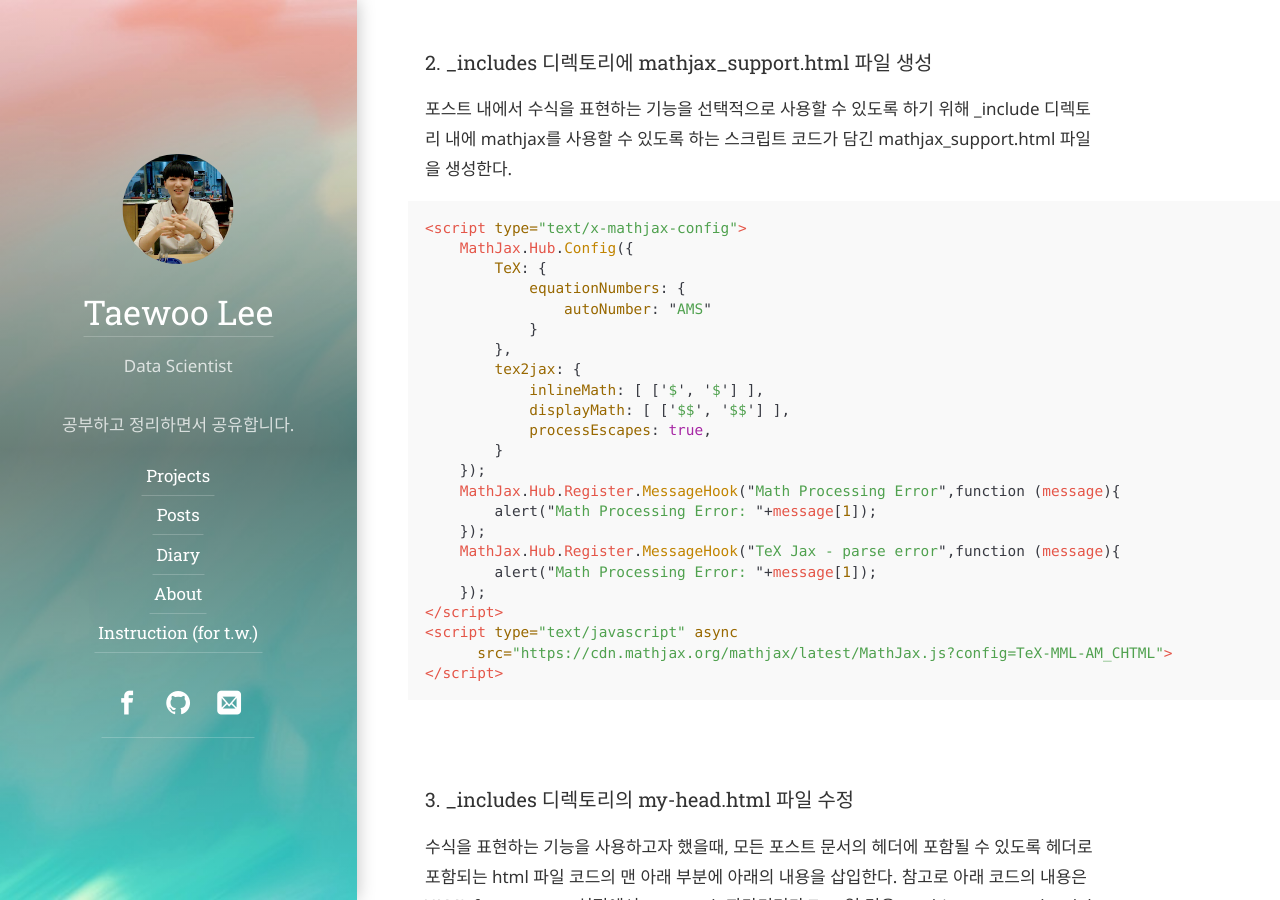
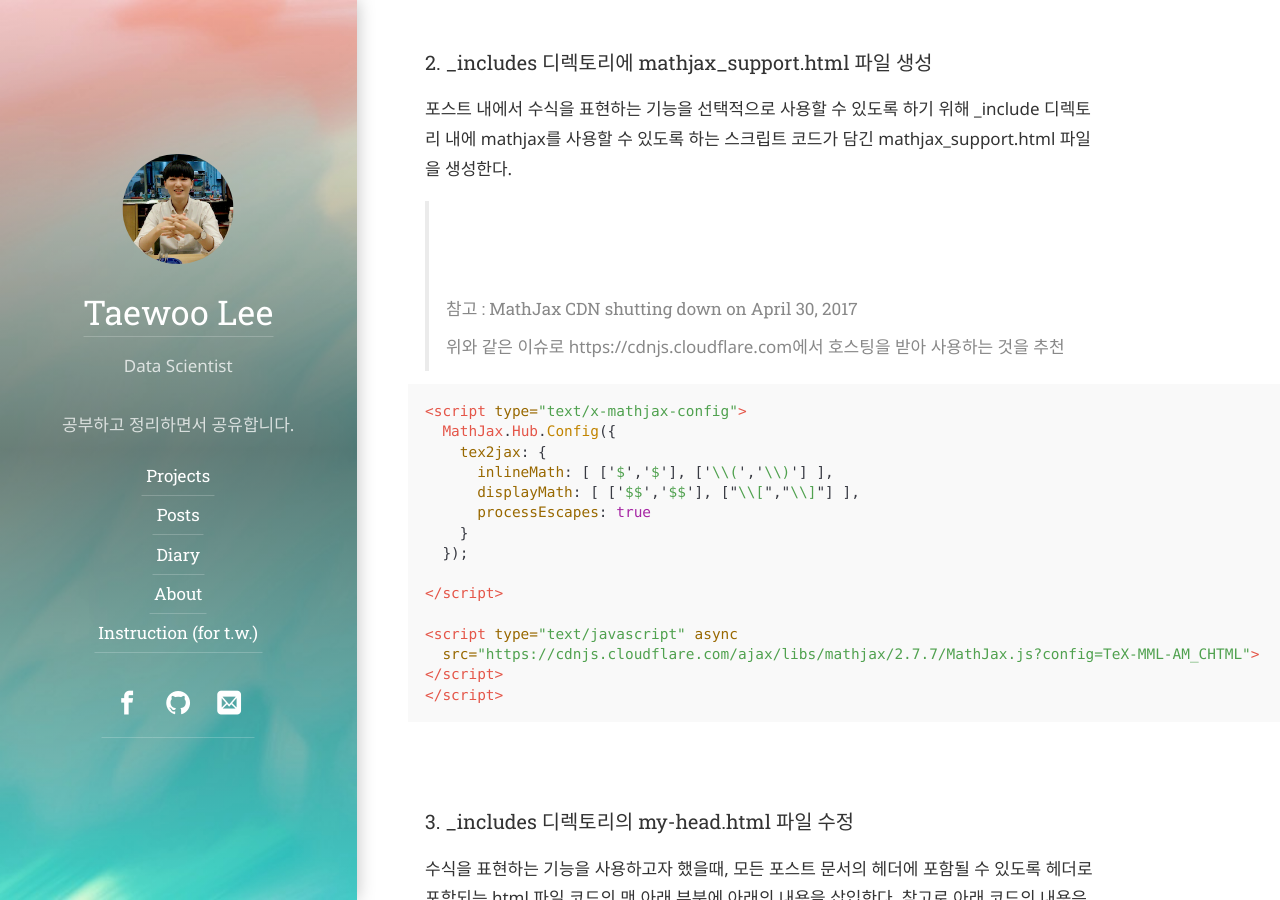
Before and after one commit to TaeWoo21/past_TaeWoo21.github.io, a Jekyll site: the page built from posts/_posts/2021-03-31-github_blog_mathjax.md, in a window 1280 px wide and 900 px high, scrolled down 1440 px. Built offline with Jekyll 4.4.1, drawn with Linux system fonts in a browser that asks for light colours; some web fonts are replaced; formulas are drawn with MathJax 3; comment, search, counter and statistics services are not loaded; some of the changed text lies outside the part shown.

Commit message:
post update

````diff
--- a/posts/_posts/2021-03-31-github_blog_mathjax.md
+++ b/posts/_posts/2021-03-31-github_blog_mathjax.md
@@ -37,29 +37,25 @@ kramdown:
 ### 2. \_includes 디렉토리에 mathjax_support.html 파일 생성
 포스트 내에서 수식을 표현하는 기능을 선택적으로 사용할 수 있도록 하기 위해 \_include 디렉토리 내에 mathjax를 사용할 수 있도록 하는 스크립트 코드가 담긴 mathjax_support.html 파일을 생성한다.
 
+>
+#### 참고 : MathJax CDN shutting down on April 30, 2017
+위와 같은 이슈로 https://cdnjs.cloudflare.com에서 호스팅을 받아 사용하는 것을 추천
+
 ```html
 <script type="text/x-mathjax-config">
-    MathJax.Hub.Config({
-        TeX: {
-            equationNumbers: {
-                autoNumber: "AMS"
-            }
-        },
-        tex2jax: {
-            inlineMath: [ ['$', '$'] ],
-            displayMath: [ ['$$', '$$'] ],
-            processEscapes: true,
-        }
-    });
-    MathJax.Hub.Register.MessageHook("Math Processing Error",function (message){
-        alert("Math Processing Error: "+message[1]);
-    });
-    MathJax.Hub.Register.MessageHook("TeX Jax - parse error",function (message){
-        alert("Math Processing Error: "+message[1]);
-    });
+  MathJax.Hub.Config({
+    tex2jax: {
+      inlineMath: [ ['$','$'], ['\\(','\\)'] ],
+      displayMath: [ ['$$','$$'], ["\\[","\\]"] ],
+      processEscapes: true
+    }
+  });
+
 </script>
+
 <script type="text/javascript" async
-      src="https://cdn.mathjax.org/mathjax/latest/MathJax.js?config=TeX-MML-AM_CHTML">
+  src="https://cdnjs.cloudflare.com/ajax/libs/mathjax/2.7.7/MathJax.js?config=TeX-MML-AM_CHTML">
+</script>
 </script>
 ```
 
@@ -123,3 +119,4 @@ use_math: true
 - [1] [Jekyll 마크다운 옵션](https://jekyllrb-ko.github.io/docs/configuration/markdown)
 - [2] [Hydejack 테마 블로그에 MathJax로 수식 적용하기 참고](https://airvw.github.io/github/2020-12-14-blog-mathjax/)
 - [3] [다른 테마 블로그에 MathJax로 수식 적용하기 참고](https://mkkim85.github.io/blog-apply-mathjax-to-jekyll-and-github-pages/)
+- [4] [호스팅 종료 이슈 - MathJax CDN shutting down](https://www.mathjax.org/cdn-shutting-down/)
````
